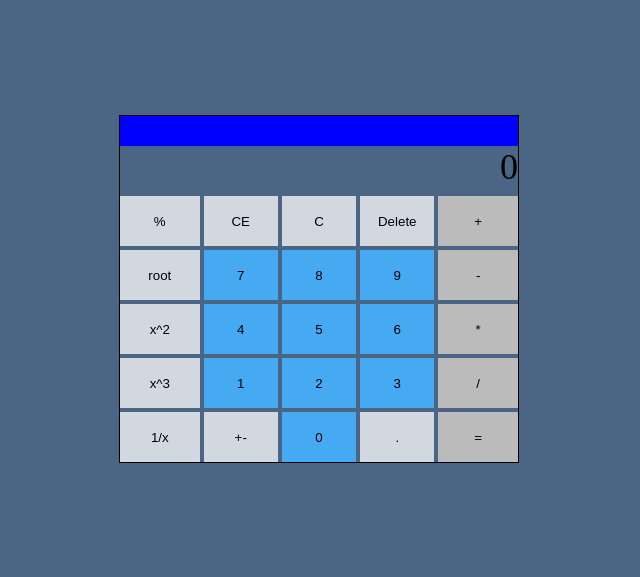
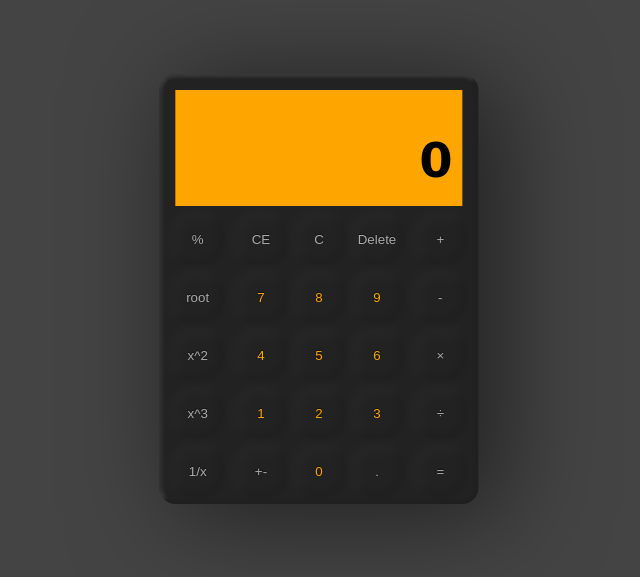
Before and after one commit to nenomancer/calculator-OP, a plain HTML site: page index.html in a window 1280 px wide. Shown: the part 111-688 px from the top of the page, without its empty margins (321-961 px from the left). Drawn offline with Linux system fonts and the light colour scheme; a web font is replaced by a local one.

Commit message:
Fix style to match final look

```diff
--- a/index.html
+++ b/index.html
@@ -4,6 +4,10 @@
     <meta charset="UTF-8" />
     <meta name="viewport" content="width=device-width, initial-scale=1.0" />
     <meta http-equiv="X-UA-Compatible" content="ie=edge" />
+    <link rel="preconnect" href="https://fonts.googleapis.com">
+<link rel="preconnect" href="https://fonts.gstatic.com" crossorigin>
+<link href="https://fonts.googleapis.com/css2?family=Kantumruy+Pro:wght@100;200;400;500;600;700&display=swap" rel="stylesheet">
+<link href="https://fonts.googleapis.com/css2?family=Tulpen+One&display=swap" rel="stylesheet">
     <title>Calcoolator</title>
     <link rel="stylesheet" href="style.css" />
     <script src="script.js" defer></script>
@@ -11,47 +15,44 @@
   <body>
     <div class="calculator">
       <div class="display">
-        <div class="previous">
-          <div  data-previous=""></div>
-          <div class="operation" data-operation=""></div>
-        </div>
+        <div  class="previous" data-previous=""></div>
         <div class="current" data-current="">0</div>
       </div>
       <div class="buttons">
         <div class="functions">
-          <button class="btn func" data-operation> %</button>
-          <button class="btn func" data-operation> root</button>
-          <button class="btn func" data-operation> x^2</button>
-          <button class="btn func" data-operation> x^3</button>
-          <button class="btn func" data-operation> 1/x</button>
+          <button class="operation" data-operation> %</button>
+          <button class="operation" data-operation> root</button>
+          <button class="operation" data-operation> x^2</button>
+          <button class="operation" data-operation> x^3</button>
+          <button class="operation" data-operation> 1/x</button>
         </div>
         <div class="numbers">
-          <button class="btn clr" data-delete >CE</button>
-          <button class="btn clr" data-delete >C</button>
-          <button class="btn clr" data-delete >Delete</button>
+          <button class="delete" data-delete >CE</button>
+          <button class="delete" data-delete >C</button>
+          <button class="delete" data-delete >Delete</button>
 
-          <button class="btn num" data-number >7</button>
-          <button class="btn num" data-number >8</button>
-          <button class="btn num" data-number >9</button>
+          <button class="number" data-number >7</button>
+          <button class="number" data-number >8</button>
+          <button class="number" data-number >9</button>
 
-          <button class="btn num" data-number >4</button>
-          <button class="btn num" data-number >5</button>
-          <button class="btn num" data-number >6</button>
+          <button class="number" data-number >4</button>
+          <button class="number" data-number >5</button>
+          <button class="number" data-number >6</button>
 
-          <button class="btn num" data-number >1</button>
-          <button class="btn num" data-number >2</button>
-          <button class="btn num" data-number >3</button>
+          <button class="number" data-number >1</button>
+          <button class="number" data-number >2</button>
+          <button class="number" data-number >3</button>
 
-          <button class="btn " data-number >+-</button>
-          <button class="btn num" data-number >0</button>
-          <button class="btn " data-number >.</button>
+          <button class="" data-number >+-</button>
+          <button class="number" data-number >0</button>
+          <button class="" data-number >.</button>
         </div>
         <div class="functions">
-          <button class="btn operation" data-operation >+</button>
-          <button class="btn operation" data-operation >-</button>
-          <button class="btn operation" data-operation >*</button>
-          <button class="btn operation" data-operation >/</button>
-          <button class="btn operation" data-equals>=</button>
+          <button class="operation" data-operation >+</button>
+          <button class="operation" data-operation >-</button>
+          <button class="operation" data-operation >×</button>
+          <button class="operation" data-operation >÷</button>
+          <button class="operation" data-equals>=</button>
         </div>
       </div>
 
--- a/script.js
+++ b/script.js
@@ -1,7 +1,7 @@
 const display = document.querySelector(".display");
 const currentDisplay = document.querySelector("[data-current]");
 const previousDisplay = document.querySelector("[data-previous]");
-const operationDisplay = document.querySelector(".operation");
+// const operationDisplay = document.querySelector(".operation");
 const numberButtons = [...document.querySelectorAll("[data-number]")];
 
 const equalsButton = document.querySelector("[data-equals]");
@@ -15,7 +15,7 @@ const updateDisplay = () => {
   currentDisplay.textContent = currentValue;
   previousDisplay.textContent = previousValue;
   previousDisplay.textContent = previousValue;
-  operationDisplay.textContent = operationValue;
+  // operationDisplay.textContent = operationValue;
 };
 
 const resetDisplay = () => {};
@@ -39,10 +39,10 @@ const calculate = () => {
     case "-":
       result = previous - current;
       break;
-    case "*":
+    case "×":
       result = previous * current;
       break;
-    case "/":
+    case "÷":
       result = previous / current;
       break;
     default:
@@ -58,7 +58,7 @@ const calculate = () => {
 const setOperation = (operation) => {
   if (operationValue !== null) calculate();
   operationValue = operation.textContent;
-  previousValue = currentValue;
+  previousValue = `${currentValue}${operationValue}`;
   currentValue = "";
   updateDisplay();
 };
--- a/style.css
+++ b/style.css
@@ -1,8 +1,14 @@
 :root {
-  --gap: 0.25rem;
+  --gap: 0.5rem;
   --size: 50px;
 
-  --dark: #4b6584;
+  --black: #111;
+  --dark: #222;
+  --medium: #444;
+  --light: #aaa;
+  --white: #eee;
+
+  --accent-color: orange;
 
   --btn-color: #d1d8e0;
   --btn-hover: #aaa;
@@ -21,48 +27,114 @@
 }
 
 body {
-  background-color: var(--dark);
+  background-color: var(--medium);
+  font-family: "Kantumruy Pro", sans-serif;
 }
 
 .calculator {
-  border: 1px solid black;
   position: absolute;
   top: 50%;
   left: 50%;
   transform: translate(-50%, -50%);
-  width: 400px;
   display: flex;
   flex-direction: column;
+  padding: var(--gap);
+  background-color: var(--dark);
+  box-shadow: 20px 10px 100px 5px rgba(0, 0, 0, 0.5);
+  border-radius: 1rem;
+  overflow: hidden;
 }
 
-.display {
+.calculator::after {
+  --border-size: 1px;
+  --blur: calc(var(--border-size) * 2);
+  content: "";
+  display: block;
+  position: absolute;
+  width: 100%;
+  height: 100%;
+  top: 0;
+  left: 0;
+  border: var(--border-size) solid;
+  border-color: var(--white) var(--black) var(--black) var(--white);
+  filter: blur(var(--blur));
+  border-radius: 1rem;
+  opacity: 0.6;
+  pointer-events: none;
+}
+
+.calculator .display {
   border: none;
-  width: 100%;
   font-size: 36px;
   text-align: right;
-  display: grid;
-  overflow: hidden;
-  grid-template-rows: 30px 50px;
+  flex-direction: column;
+  display: flex;
+  padding: 10px;
+  align-items: flex-end;
+  /* justify-content: space-evenly; */
+  height: 100%;
+  background-color: var(--accent-color);
+  margin: var(--gap);
+  font-family:  'Tulpen One', cursive;
+  font-weight: bold;
 }
 
-.previous {
-  background-color: blue;
+.display .previous {
   display: flex;
   justify-content: flex-end;
   font-size: 1.5rem;
+  min-height: 2rem;
 }
 
-.current {
+.display .current {
+  font-size: 3rem;
+  min-height: 4rem;
 }
 
 button {
+  position: relative;
+  height: var(--size);
+  width: var(--size);
   outline: none;
   border: none;
+  cursor: pointer;
+  transition: all 150ms linear;
+  border-radius: 50%;
+  background-color: var(--dark);
+  color: var(--light);
+
+  text-shadow: 0 -1px 1px var(--black);
 }
 
-.buttons {
+button::after {
+  position: absolute;
+  content: "";
+  display: block;
+
+  top: 0;
+  left: 0;
+  bottom: 0;
+  right: 0;
+
+  mix-blend-mode: overlay;
+  border-radius: 50%;
+
+  border-style: solid;
+  border-width: 1.5px;
+  border-color: var(--white) var(--black) var(--black) var(--white);
+  filter: blur(5px);
+}
+
+.calculator .buttons {
   display: grid;
   grid-template-columns: 1fr 3fr 1fr;
+}
+
+.buttons .number {
+  color: var(--accent-color);
+}
+
+.buttons .number:hover {
 }
 
 .numbers {
@@ -71,38 +143,13 @@ button {
   grid-template-rows: repeat(5, var(--size));
   gap: var(--gap);
   margin: 0 var(--gap);
+  justify-items: center;
 }
 
 .functions {
-  /* display: flex;
-  flex-direction: column; */
+  display: grid;
+  grid-template-rows: repeat(5, var(--size));
   gap: var(--gap);
-  display: grid;
+
+  justify-items: center;
 }
-
-.btn {
-  background-color: var(--btn-color);
-  width: 100%;
-  height: 100%;
-  display: flex;
-  justify-content: center;
-  align-items: center;
-  cursor: pointer;
-  transition: all 150ms linear;
-}
-
-.btn:hover {
-  background-color: var(--btn-hover);
-}
-
-.operation {
-  background-color: var(--op-color);
-}
-
-.op:hover {
-  background-color: var(--op-hover);
-}
-
-.num {
-  background-color: var(--num-color);
-}
```
